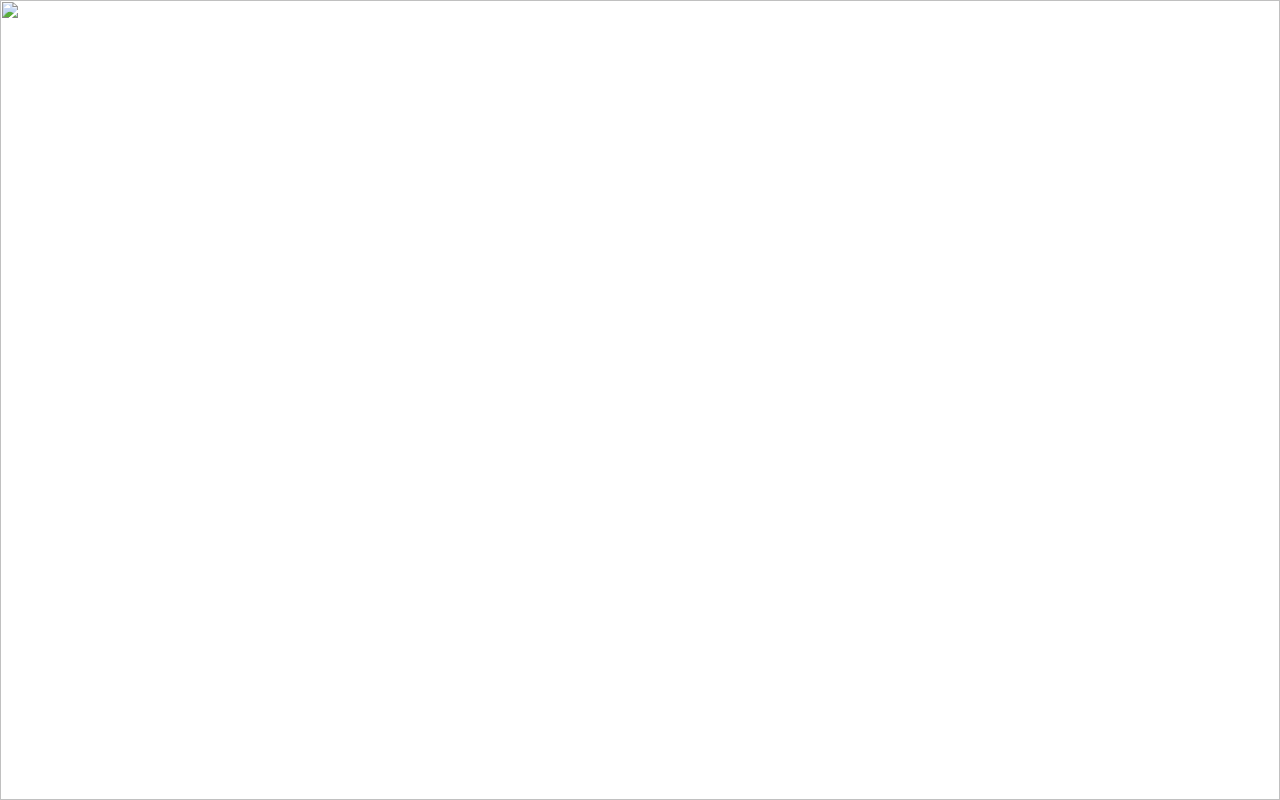
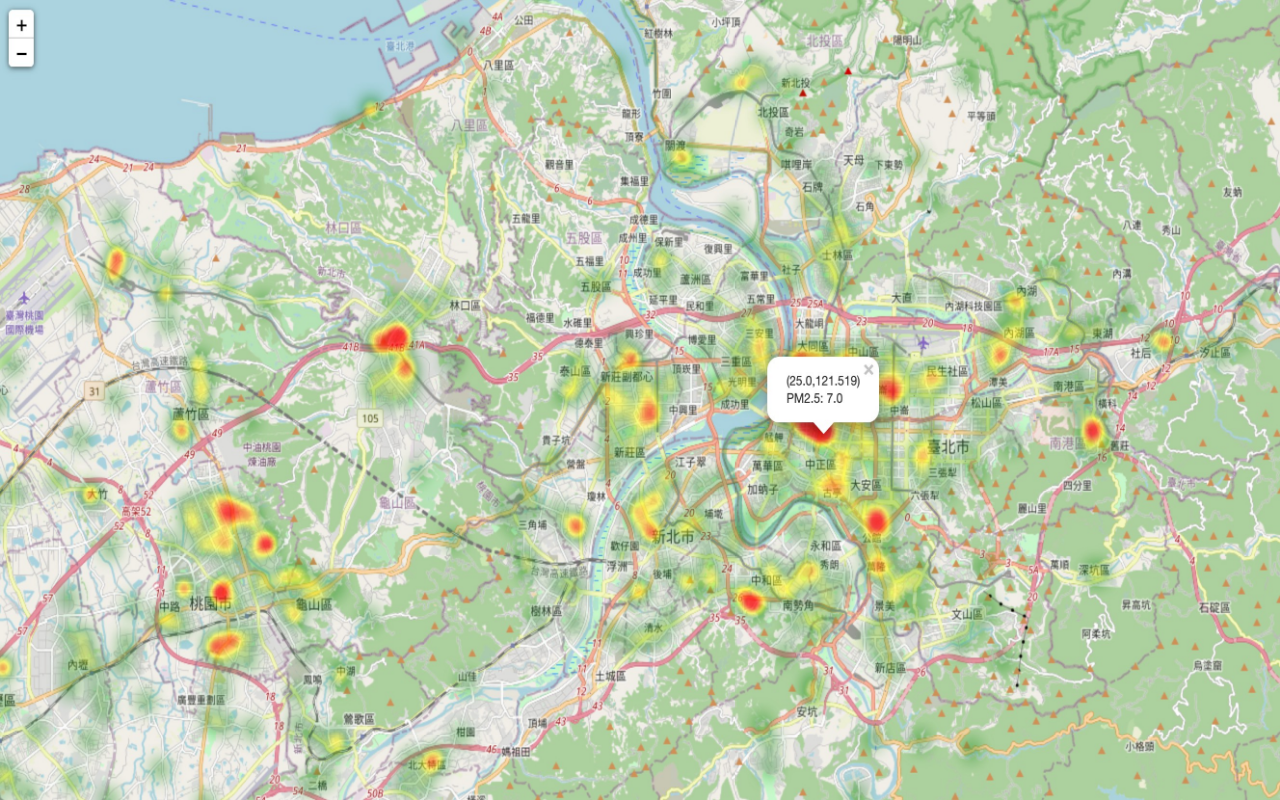
Before and after one commit to fuminghuang/PSTracker, a plain HTML site: page index_2.html in a window 1280 px wide. Drawn offline with Linux system fonts and the light colour scheme.

Commit message:
Update index_2.html

```diff
--- a/index_2.html
+++ b/index_2.html
@@ -1,6 +1,6 @@
 <body>
     <div class="bg">
-        <img src="background.jpg">
+        <img src="https://raw.githubusercontent.com/fuminghuang/PSTracker/main/PSTracker_001.jpg">
     </div>
 </body>
 
```
